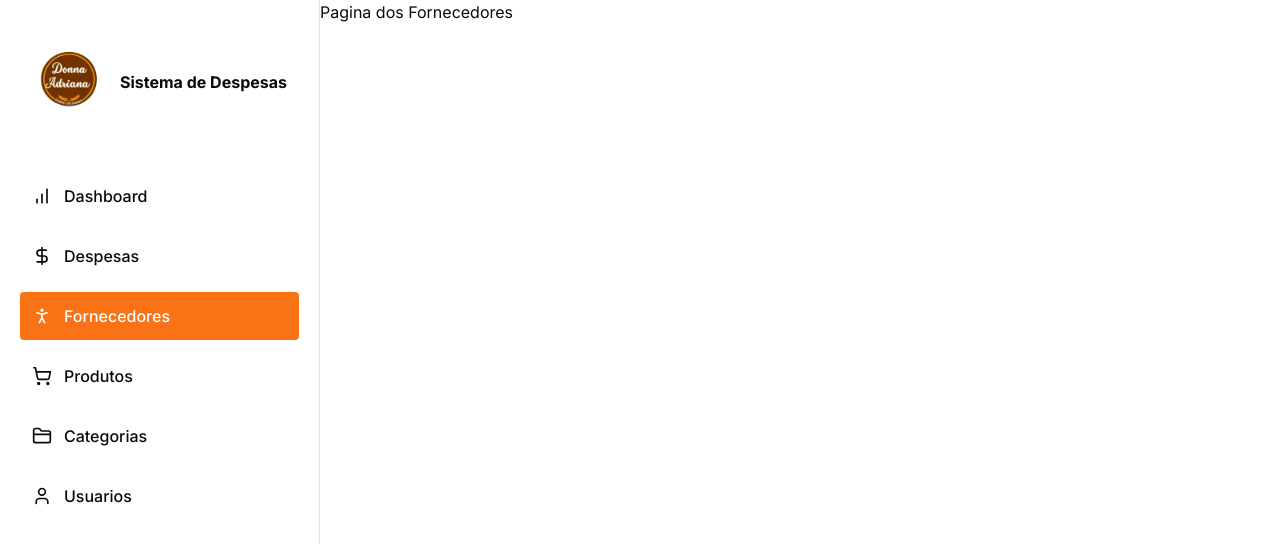
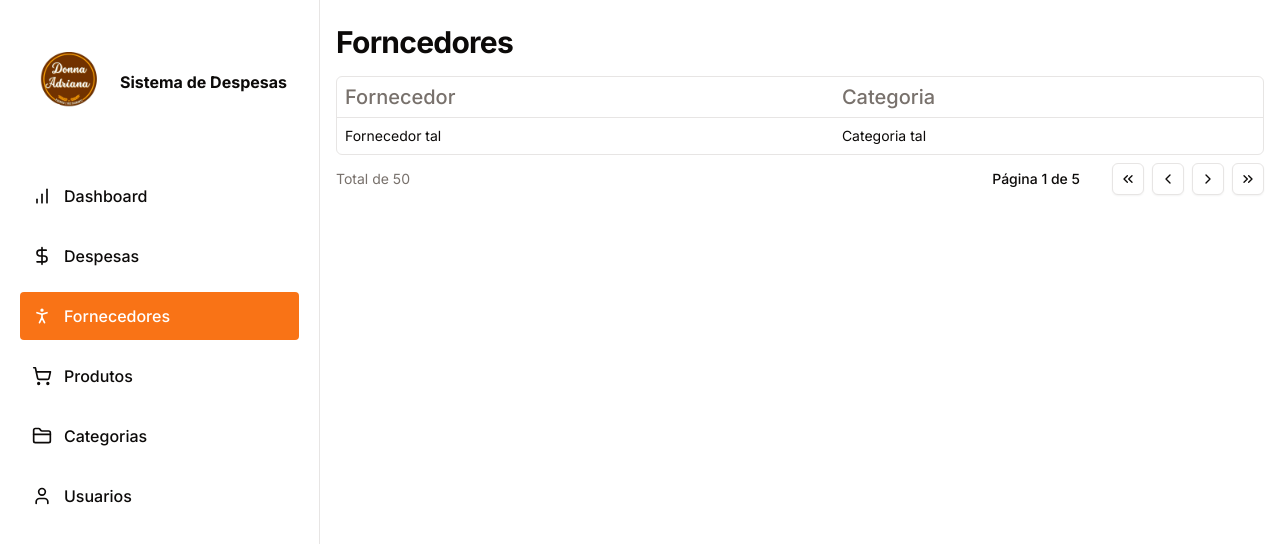
Before and after one commit to Felipe-Cavalari/sistema-despesa, a Next.js app: page /dashboard/fornecedores in a window 1280 px wide. Shown: the top 544 px of the page. Built offline with nearby package versions, Linux system fonts and the light colour scheme.

Commit message:
UI Tabela de fornecedores desenvolvida

```diff
--- /dev/null
+++ b/app/dashboard/fornecedores/components/FornecedoresTable.tsx
@@ -0,0 +1,33 @@
+import Pagination from '@/components/Pagination'
+import {
+  Table,
+  TableBody,
+  TableCell,
+  TableHead,
+  TableHeader,
+  TableRow,
+} from '@/components/ui/table'
+
+export default function FornecedoresTable() {
+  return (
+    <div className="space-y-2 ">
+      <div className="border rounded-md overflow">
+        <Table>
+          <TableHeader>
+            <TableRow>
+              <TableHead className="text-xl"> Fornecedor </TableHead>
+              <TableHead className="text-xl"> Categoria </TableHead>
+            </TableRow>
+          </TableHeader>
+          <TableBody>
+            <TableRow>
+              <TableCell>Fornecedor tal</TableCell>
+              <TableCell>Categoria tal</TableCell>
+            </TableRow>
+          </TableBody>
+        </Table>
+      </div>
+      <Pagination pageIndex={0} totalCount={50} perPage={12} />
+    </div>
+  )
+}
--- a/app/dashboard/fornecedores/page.tsx
+++ b/app/dashboard/fornecedores/page.tsx
@@ -1,3 +1,11 @@
+import FornecedoresTable from './components/FornecedoresTable'
+
 export default function Fornecedores() {
-  return <div>Pagina dos Fornecedores</div>
+  return (
+    <div className="flex flex-col gap-4 min-h-screen px-4 py-6">
+      <h1 className="text-3xl font-bold tracking-tight">Forncedores</h1>
+
+      <FornecedoresTable />
+    </div>
+  )
 }
```
Also changed, not shown: server.json (+13 -0 lines).
